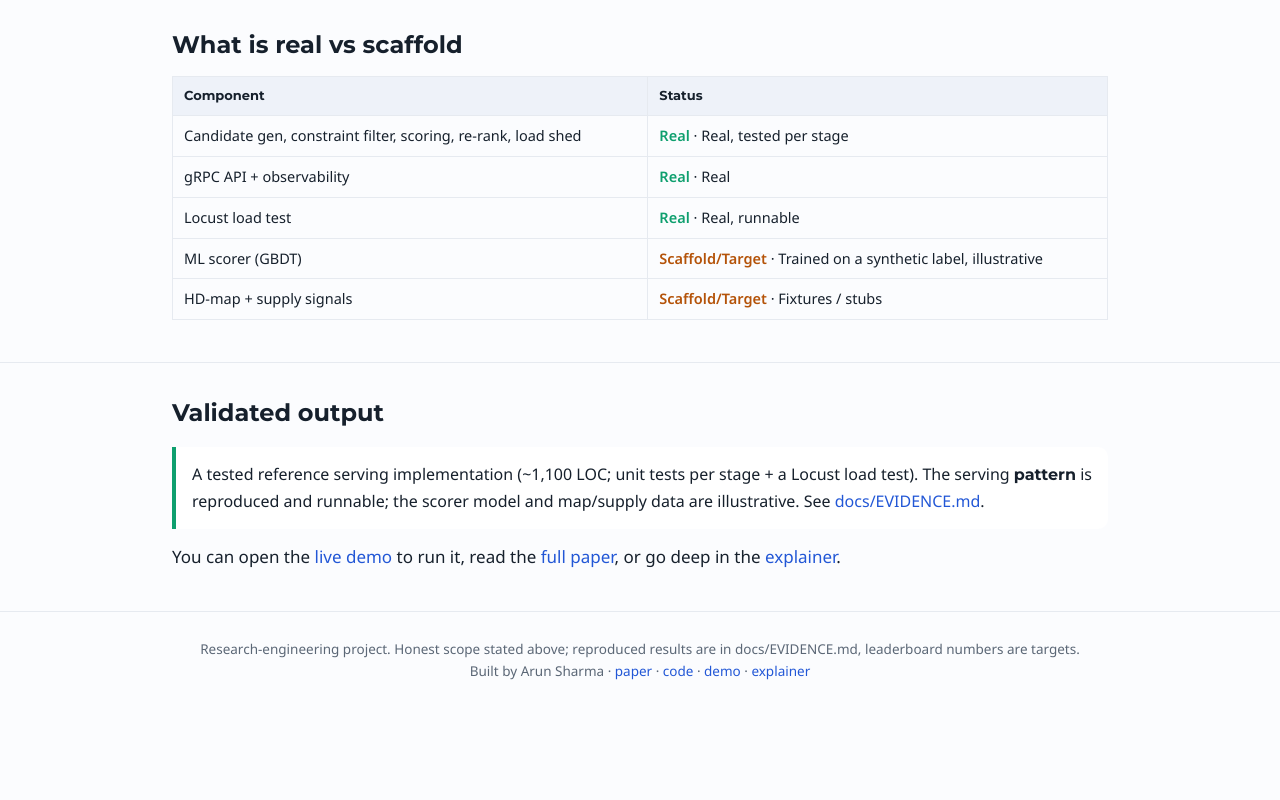
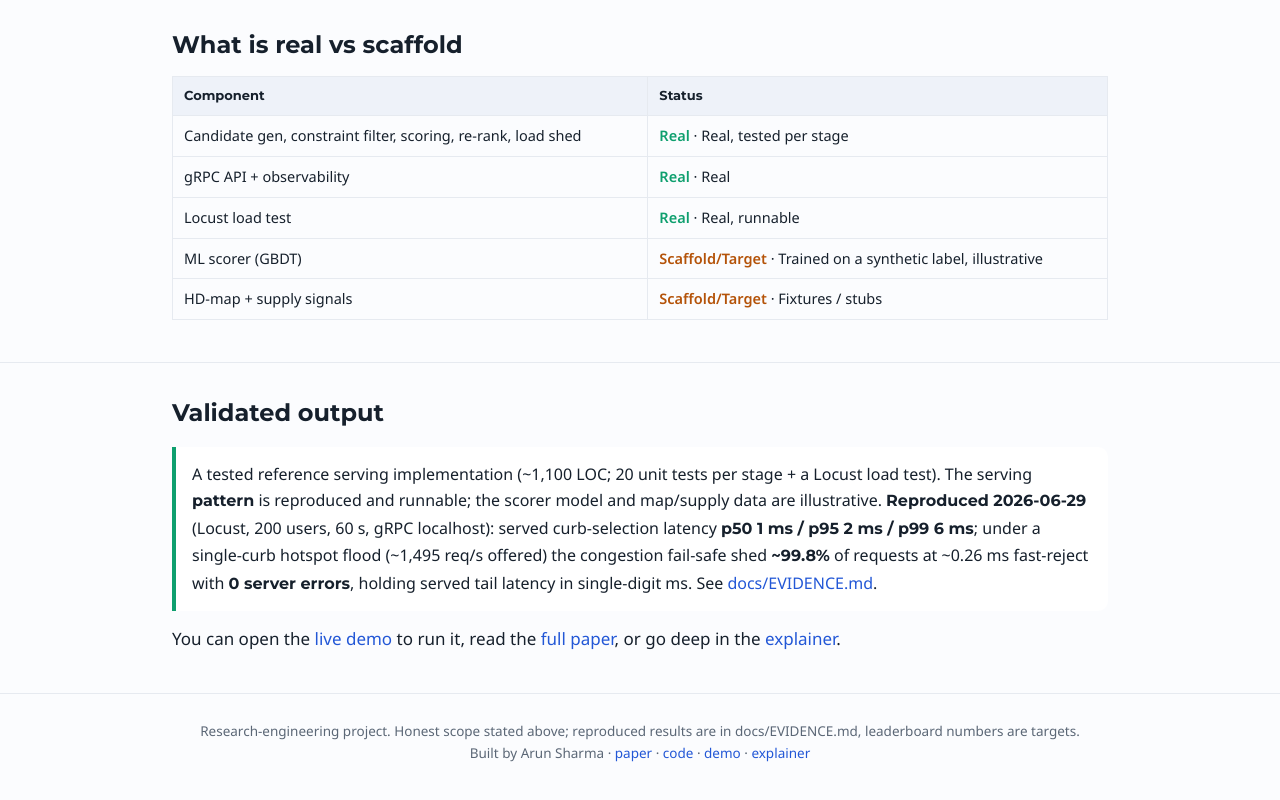
Before and after one commit to arunshar/pin-service, a plain HTML site: page docs/index.html in a window 1280 px wide. Shown: the part 1305-2105 px from the top of the page. Before the commit the page ends 2037 px from the top, so only its background shows below. Drawn offline with Linux system fonts and the light colour scheme.

Commit message:
evidence: reproduced Locust p50/p95 + load-shed backpressure on live gRPC server
Ran the gRPC server + Locust (200 users, 60s) on 2026-06-29. Served curb-
selection latency p50 1ms / p95 2ms / p99 6ms; under a single-curb hotspot
flood (~1495 req/s offered) the congestion fail-safe shed ~99.8% at ~0.26ms
fast-reject with 0 server errors. 20 unit tests pass. GBDT label + map/supply
remain synthetic/fixtures (illustrative). Update EVIDENCE + hub.

```diff
--- a/docs/index.html
+++ b/docs/index.html
@@ -77,7 +77,7 @@ footer{padding:26px 0 50px;color:var(--mut);font-size:13.5px;text-align:center}
 <text class="lg" x="14" y="288" fill="#0e9f6e">green = real and tested</text><text class="lg" x="210" y="288" fill="#b45309">dashed amber = stub / target (off-the-shelf or roadmap)</text></svg>
 <div class="figcap">Green = real and tested; dashed amber = stub or target (off-the-shelf or roadmap).</div></div></div></section>
 <section><div class="wrap"><h2>What is real vs scaffold</h2><table><thead><tr><th>Component</th><th>Status</th></tr></thead><tbody><tr><td>Candidate gen, constraint filter, scoring, re-rank, load shed</td><td><span class="ok">Real</span> &middot; Real, tested per stage</td></tr><tr><td>gRPC API + observability</td><td><span class="ok">Real</span> &middot; Real</td></tr><tr><td>Locust load test</td><td><span class="ok">Real</span> &middot; Real, runnable</td></tr><tr><td>ML scorer (GBDT)</td><td><span class="scaf">Scaffold/Target</span> &middot; Trained on a synthetic label, illustrative</td></tr><tr><td>HD-map + supply signals</td><td><span class="scaf">Scaffold/Target</span> &middot; Fixtures / stubs</td></tr></tbody></table></div></section>
-<section><div class="wrap"><h2>Validated output</h2><div class="callout">A tested reference serving implementation (~1,100 LOC; unit tests per stage + a Locust load test). The serving <b>pattern</b> is reproduced and runnable; the scorer model and map/supply data are illustrative. See <a href="https://github.com/arunshar/pin-service/blob/main/docs/EVIDENCE.md">docs/EVIDENCE.md</a>.</div>
+<section><div class="wrap"><h2>Validated output</h2><div class="callout">A tested reference serving implementation (~1,100 LOC; 20 unit tests per stage + a Locust load test). The serving <b>pattern</b> is reproduced and runnable; the scorer model and map/supply data are illustrative. <b>Reproduced 2026-06-29</b> (Locust, 200 users, 60 s, gRPC localhost): served curb-selection latency <b>p50 1 ms / p95 2 ms / p99 6 ms</b>; under a single-curb hotspot flood (~1,495 req/s offered) the congestion fail-safe shed <b>~99.8%</b> of requests at ~0.26 ms fast-reject with <b>0 server errors</b>, holding served tail latency in single-digit ms. See <a href="https://github.com/arunshar/pin-service/blob/main/docs/EVIDENCE.md">docs/EVIDENCE.md</a>.</div>
   <p class="lead">You can open the <a href="https://huggingface.co/spaces/Arun0808/pin-service">live demo</a> to run it, read the <a href="https://arunshar.com/projects/pin-service/">full paper</a>, or go deep in the <a href="https://arunshar.com/projects/pin-service/explained.html">explainer</a>.</p></div></section>
 <footer><div class="wrap">Research-engineering project. Honest scope stated above; reproduced results are in docs/EVIDENCE.md, leaderboard numbers are targets.
   <br>Built by Arun Sharma &middot; <a href="https://arunshar.com/projects/pin-service/">paper</a> &middot; <a href="https://github.com/arunshar/pin-service">code</a> &middot; <a href="https://huggingface.co/spaces/Arun0808/pin-service">demo</a> &middot; <a href="https://arunshar.com/projects/pin-service/explained.html">explainer</a></div></footer>
```
Also changed, not shown: 1 other file.
